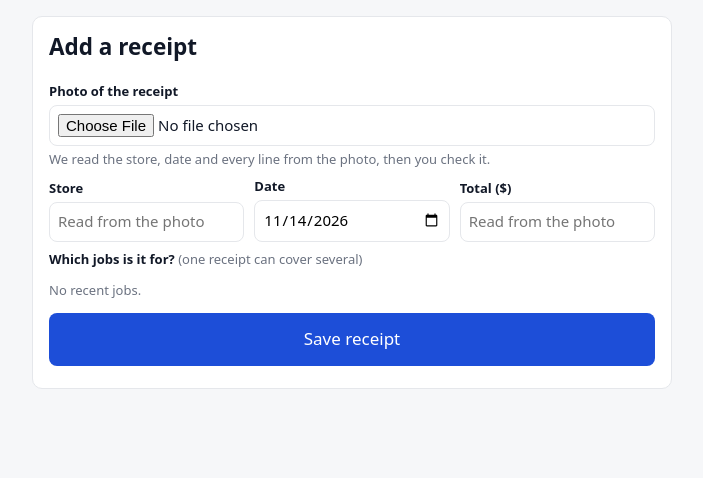
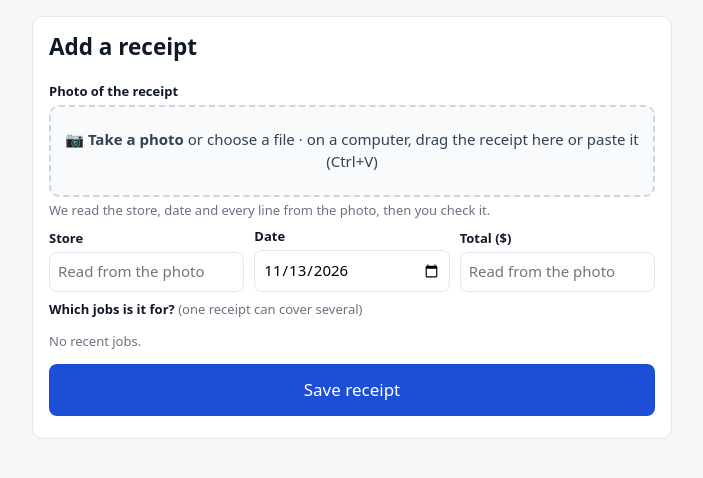
Before and after one commit to markbitton/axiom-maintenance, a Laravel app: template resources/views/receipts/create.blade.php in a window 1280 px wide. Shown: the top 478 px of the page, without its empty margins (288-991 px from the left). Run offline with Laravel 12, Linux system fonts and the light colour scheme; the template is opened without the code that fills it, so the values that code supplies are empty.

Commit message:
Drag and drop (or paste) receipt photos on desktop
Drop a receipt anywhere on the Add receipt page, or straight onto a job's
Receipts card. Receipt date defaults to the local day, not UTC.

Co-Authored-By: Claude Opus 5.5 <noreply@anthropic.com>
Claude-Session: https://claude.ai/code/session_01V8rHj2ZJjPW34nKY4ds23q

```diff
--- a/resources/views/receipts/create.blade.php
+++ b/resources/views/receipts/create.blade.php
@@ -5,14 +5,18 @@
     @csrf
     <h2 style="margin-top:0">Add a receipt</h2>
     <label for="photo">Photo of the receipt</label>
-    <input id="photo" type="file" name="photo" accept="image/*,application/pdf" capture="environment">
+    <div id="drop" class="drop">
+        <input id="photo" type="file" name="photo" accept="image/*,application/pdf" capture="environment">
+        <div class="drop-hint">📷 <b>Take a photo</b> or choose a file<span class="hide-sm"> · on a computer, drag the receipt here or paste it (Ctrl+V)</span></div>
+        <div class="drop-name muted" id="drop-name"></div>
+    </div>
     <p class="muted" style="margin:4px 0 0">{{ $aiReads ? 'We read the store, date and every line from the photo, then you check it.' : 'Snap it now; you\'ll enter what each part cost on the next screen.' }}</p>
     <img id="preview" alt="" style="display:none;max-width:100%;max-height:260px;margin-top:8px;border-radius:8px;border:1px solid var(--line)">
 
     <div class="row">
         <div><label for="vendor">Store</label><input id="vendor" name="vendor" list="vendors" value="{{ old('vendor', $vendors->count() === 1 ? $vendors->first() : '') }}" placeholder="{{ $aiReads ? 'Read from the photo' : 'Start typing, e.g. Home Depot' }}" autocomplete="off">
             <datalist id="vendors">@foreach($vendors as $v)<option value="{{ $v }}">@endforeach</datalist></div>
-        <div><label for="purchased_on">Date</label><input id="purchased_on" type="date" name="purchased_on" value="{{ old('purchased_on', now()->toDateString()) }}"></div>
+        <div><label for="purchased_on">Date</label><input id="purchased_on" type="date" name="purchased_on" value="{{ old('purchased_on', now($wo?->location?->timezone ?? $jobs->first()?->location?->timezone ?? 'America/Boise')->toDateString()) }}"></div>
         <div><label for="total">Total ($)</label><input id="total" type="number" step="0.01" min="0" name="total" value="{{ old('total') }}" placeholder="{{ $aiReads ? 'Read from the photo' : '' }}"></div>
     </div>
 
@@ -27,16 +31,32 @@
     <button class="big-btn" id="save-btn">Save receipt</button>
 </form>
 <style>
+    .drop { position:relative; border:2px dashed #cbd5e1; border-radius:10px; padding:22px 14px; text-align:center; background:#f8fafc; transition:.15s; }
+    .drop input { position:absolute; inset:0; opacity:0; cursor:pointer; width:100%; height:100%; }
+    .drop.over { border-color:#f59e0b; background:#fffbeb; }
+    .drop-hint { color:#334155; }
     .job-pick { display:flex; gap:10px; align-items:flex-start; border:1px solid var(--line); border-radius:8px; padding:9px 10px; margin:6px 0; font-weight:400; cursor:pointer; }
     .job-pick input { width:auto; margin-top:3px; transform:scale(1.25); }
 </style>
 @endsection
 @push('scripts')
 <script>
-document.getElementById('photo').addEventListener('change', e => {
-    const f = e.target.files[0], img = document.getElementById('preview');
-    if (f && f.type.startsWith('image/')) { img.src = URL.createObjectURL(f); img.style.display = 'block'; }
-});
+const photo = document.getElementById('photo'), drop = document.getElementById('drop');
+function showFile() {
+    const f = photo.files[0], img = document.getElementById('preview');
+    document.getElementById('drop-name').textContent = f ? f.name : '';
+    if (f && f.type.startsWith('image/')) { img.src = URL.createObjectURL(f); img.style.display = 'block'; } else { img.style.display = 'none'; }
+}
+function useFile(file) {
+    if (!file || !(file.type.startsWith('image/') || file.type === 'application/pdf')) return;
+    const dt = new DataTransfer(); dt.items.add(file); photo.files = dt.files; showFile();
+}
+photo.addEventListener('change', showFile);
+// Drop anywhere on the page, not only on the box.
+['dragenter', 'dragover'].forEach(t => window.addEventListener(t, e => { if ([...(e.dataTransfer?.types || [])].includes('Files')) { e.preventDefault(); drop.classList.add('over'); } }));
+['dragleave', 'dragend'].forEach(t => window.addEventListener(t, e => { if (!e.relatedTarget) drop.classList.remove('over'); }));
+window.addEventListener('drop', e => { if (e.dataTransfer?.files.length) { e.preventDefault(); drop.classList.remove('over'); useFile(e.dataTransfer.files[0]); } });
+window.addEventListener('paste', e => { const f = [...(e.clipboardData?.files || [])][0]; if (f) { e.preventDefault(); useFile(f); } });
 document.getElementById('receipt-form').addEventListener('submit', () => { const b = document.getElementById('save-btn'); b.disabled = true; b.textContent = 'Saving…'; });
 </script>
 @endpush
```
Also changed, not shown: resources/views/receipts/_card.blade.php (+26 -2 lines).
